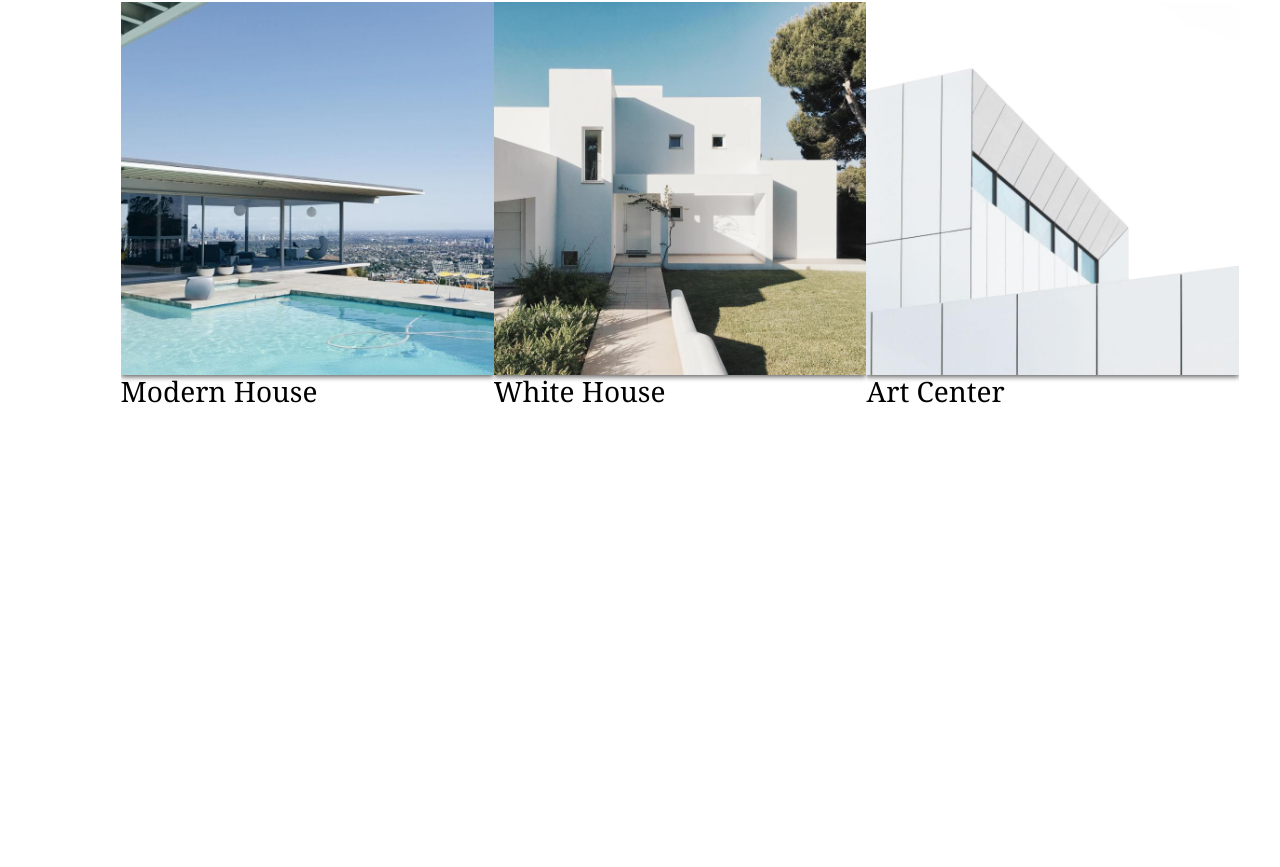
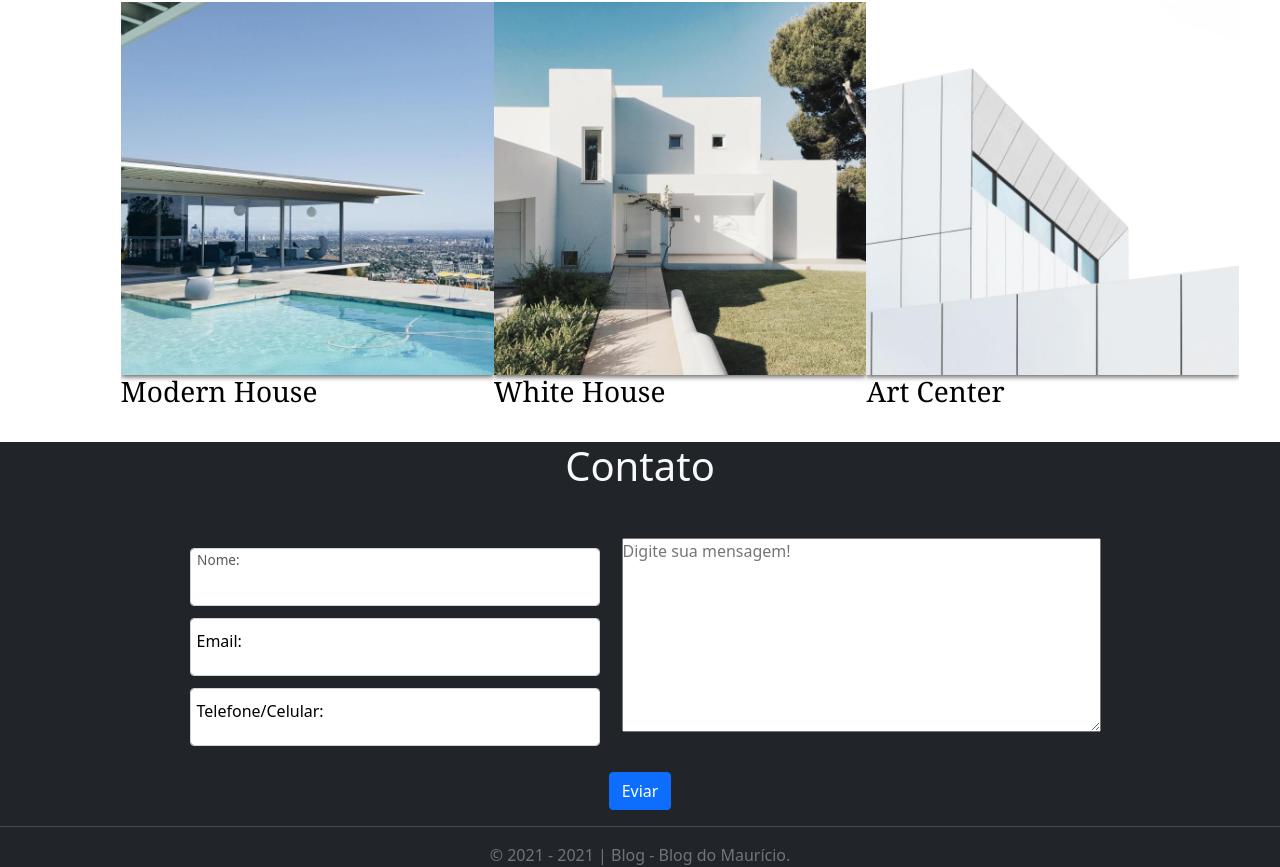
Before and after one commit to mauricio201922/VUE-Blog, a Vue app: page / in a window 1280 px wide. Shown: the part 869-1736 px from the top of the page. Before the commit the page ends 1311 px from the top, so only its background shows below. Built offline with nearby package versions, Linux system fonts and the light colour scheme.

Commit message:
Contact ready

```diff
--- a/src/components/TelaBlog.vue
+++ b/src/components/TelaBlog.vue
@@ -40,6 +40,7 @@
 
         </div>
     </header>
+
 
 </div>
 </template>
@@ -216,7 +217,7 @@ export default {
     /* END */
 
     #bloco-image{
-        top: 65vw;
+        top: 80vw;
     }
 
     /* formulario comentario */
--- a/src/components/TelaHome.vue
+++ b/src/components/TelaHome.vue
@@ -42,26 +42,76 @@
                 </div>
             </div>
         </nav>
+
+        <header class="bg-dark text-center" id="contato">
+            <h1 class="text-light">Contato</h1> <br/>
+
+            <div class="d-flex justify-content-center text-white pad">
+                <div class="d-grid flex-column spacing-input">
+
+                    <div class="p-1 bd-highlight form-floating col-auto">
+                        <input required type="text" name="nome" class="w-100 form-control" id="floatingInputValue" v-model="nomeContato">
+                        <label for="floatingInputValue">Nome: </label>
+                    </div>
+
+                    <div class="p-1 bd-highlight form-floating col-auto">
+                        <input required type="email" name="email" class="form-control" id="floatingInputValue" placeholder="exemplo@exemplo.com" v-model="emailContato">
+                        <label for="floatingInputValue">Email: </label>
+                    </div>
+
+                    <div class="p-1 bd-highlight form-floating col-auto">
+                        <input required type="text" name="tel" class="form-control" id="floatingInputValue" placeholder="(xx) xxxxx-xxxx" v-model="telContato">
+                        <label for="floatingInputValue">Telefone/Celular: </label>
+                    </div>
+
+                </div>
+
+                <div class="p-2 bd-highlight form-floating">
+                    <textarea required placeholder="Digite sua mensagem!" rows="8" cols="50" v-model="msgContato"></textarea>
+                </div>
+
+
+
+            </div>
+
+            <div>
+                <button class="btn btn-primary" @click="enviarContato">Eviar</button>
+            </div>
+
+            <hr>
+
+            <div class="text-center">
+                <span class="text-muted">© 2021 - 2021  |  Blog - Blog do Maurício.</span>
+            </div>
+        </header>
     </main>
+
+
 </div>
 </template>
 
 <script>
+import axios from 'axios'
 export default {
   data() {
       return{
-        telas: 1
+          nomeContato: "",
+          emailContato: "",
+          telContato: "",
+          msgContato: ""
       }
   },
 
-  props: {
-
-  },
-
   methods: {
-      trocando: function(value){
-          console.log("foi")
-          this.telas = value
+      enviarContato: function(){
+          axios({
+              method: 'get',
+              url: 'https://localhost:5001/Contato/EnviarContato?nome=' + this.nomeContato + '&email=' + this.emailContato + '&telefone=' + this.telContato + '&mensagem=' + this.msgContato
+          }).then(res => {
+              console.log(res)
+          }).catch(err => {
+              alert(err)
+          })
       }
   }
 
@@ -166,4 +216,24 @@ export default {
         box-shadow: 0 2px 5px rgb(100, 100, 100);
     }
 
+    input {
+        min-width: 400px;
+    }
+
+    .spacing-input{
+        padding: 12px;
+    }
+
+    .spacing-input input{
+        margin: 2px 8px 2px 2px;
+    }
+
+    .pad{
+        padding: 8px 0 8px 0;
+    }
+
+    label {
+        color: black;
+    }
+
 </style>
--- a/src/views/Home.vue
+++ b/src/views/Home.vue
@@ -17,7 +17,7 @@
                     </li>
                     |
                     <li class="nav-item">
-                        <router-link to="/">Contato</router-link>
+                        <a href="#contato">Contato</a>
                     </li>
 
                 </ul>
```
